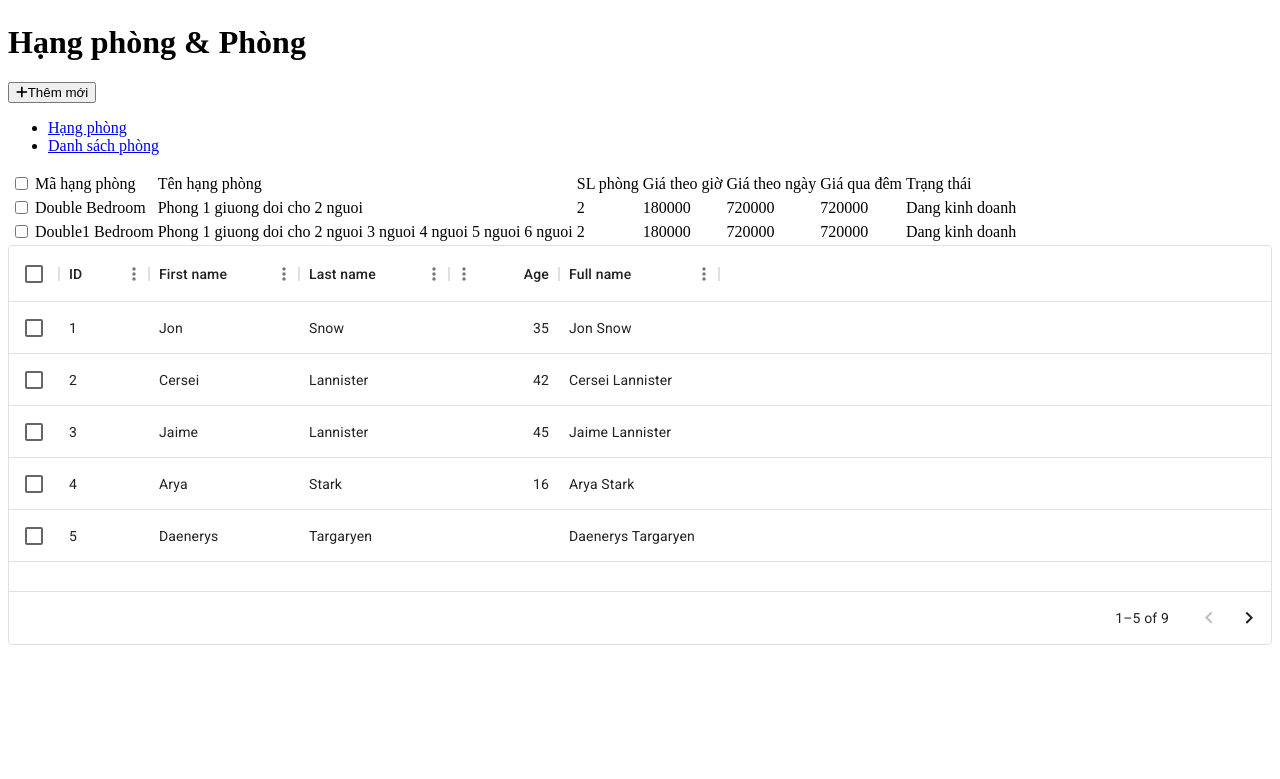
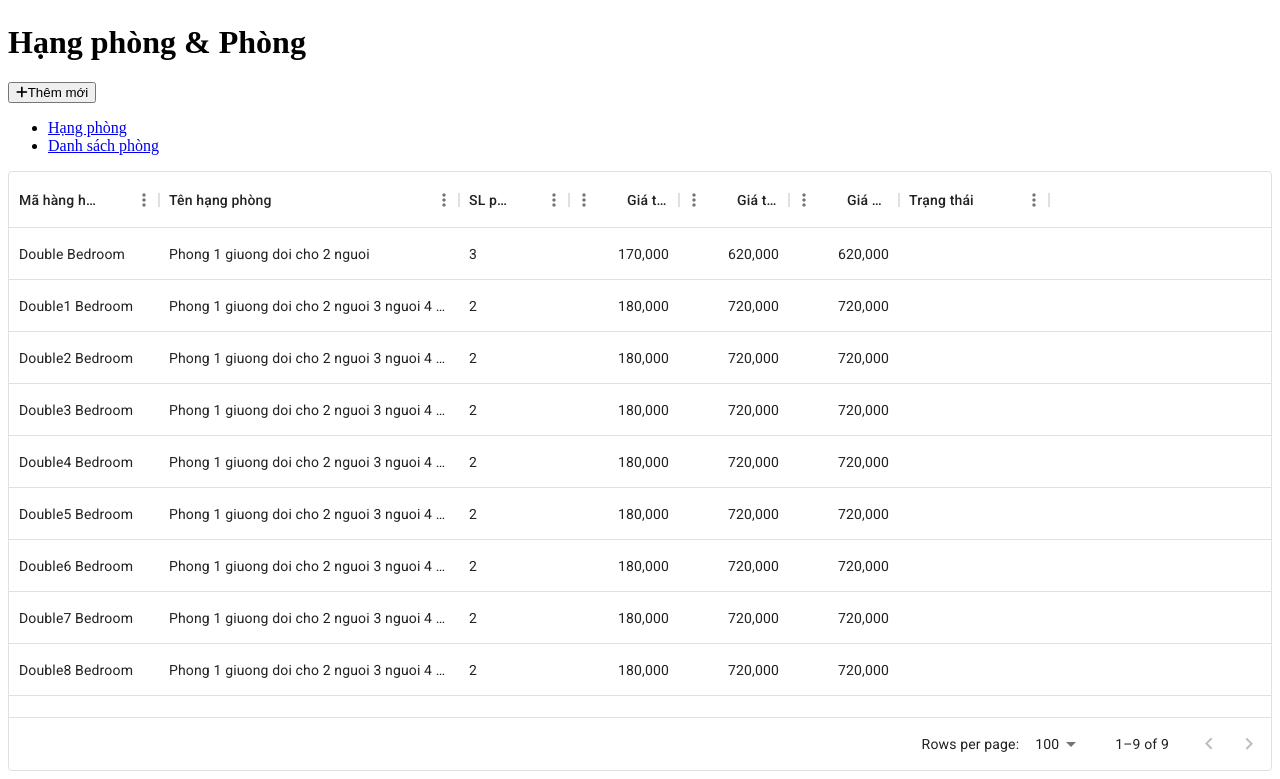
Before and after one commit to khanhtb1306/core_mana_hotel_fe, a React (Create React App) app in the folder app/: page /categoryRoomManagement in a window 1280 px wide. Shown: the part 1010-1789 px from the top of the page. Before the commit the page ends 1663 px from the top, so only its background shows below. Built offline with nearby package versions, Linux system fonts and the light colour scheme.

Commit message:
Create table room management, add create modal

```diff
--- a/app/src/App.js
+++ b/app/src/App.js
@@ -35,7 +35,7 @@ const router = createBrowserRouter([
 
 
 function App() {
-  return <div className='bg-gray-100'><RouterProvider router={router} /></div>;
+  return <div className="bg-gray-100 h-screen w-screen"><RouterProvider router={router} /></div>;
 }
 
 export default App;
--- a/app/src/components/RoomNavigation.js
+++ b/app/src/components/RoomNavigation.js
@@ -1,15 +1,28 @@
 import { NavLink } from "react-router-dom";
 
-function RoomNavigation() {
+function RoomNavigation(props) {
   return (
     <nav>
       <ul className="flex mt-5">
+        {props.isActive ? (
+          <>
             <li className="bg-blue-500 text-white px-4 py-2 rounded-t mr-2">
               <NavLink to="/categoryRoomManagement">Hạng phòng</NavLink>
             </li>
             <li className="bg-gray-300 px-4 py-2 rounded-t">
               <NavLink to="/roomManagement">Danh sách phòng</NavLink>
             </li>
+          </>
+        ) : (
+          <>
+            <li className="bg-gray-300 px-4 py-2 rounded-t mr-2">
+              <NavLink to="/categoryRoomManagement">Hạng phòng</NavLink>
+            </li>
+            <li className="bg-blue-500 text-white px-4 py-2 rounded-t">
+              <NavLink to="/roomManagement">Danh sách phòng</NavLink>
+            </li>
+          </>
+        )}
       </ul>
     </nav>
   );
--- a/app/src/components/UI/Button.js
+++ b/app/src/components/UI/Button.js
@@ -3,8 +3,8 @@ import { useState } from "react";
 function Button(props) {
   const [showAction, setShowAction] = useState(false);
   const list = props.names.map((item) => (
-    <div className="py-2 px-4 hover:bg-gray-200">
-      <i key={item.name} class={`${item.icon} pr-4`}></i>
+    <div key={item.name} className="py-2 px-4 hover:bg-gray-200" onClick={item.action}>
+      <i className={`${item.icon} pr-4`}></i>
       {item.name}
       <br />
     </div>
@@ -22,7 +22,7 @@ function Button(props) {
       </button>
       {showAction ? (
         <>
-          <div className="absolute bg-white ml-auto w-60 py-3">
+          <div className="absolute bg-white ml-auto w-60 py-3 z-10">
             {list}
           </div>
         </>
--- /dev/null
+++ b/app/src/components/UI/Modal.js
@@ -0,0 +1,27 @@
+function Modal({ open, onClose, size , children }) {
+  return (
+    <div
+      onClick={onClose}
+      className={`fixed inset-0 flex justify-center items-center transition-colors ${
+        open ? "visible bg-black/20" : "invisible"
+      }`}
+    >
+      <div
+        onClick={(e) => e.stopPropagation()}
+        className={`bg-white rounded-xl shadow p-6 transition-all ${size} ${
+          open ? "scale-100 opacity-100" : "scale-125 opacity-0"
+        }`}
+      >
+        <button
+          onClick={onClose}
+          className="absolute top-2 right-2 p-1 rounded-lg text-gray-400 bg-white hover:bg-gray-50 hover:text-gray-600"
+        >
+          <i class="fa-solid fa-x"></i>
+        </button>
+        {children}
+      </div>
+    </div>
+  );
+}
+
+export default Modal;
--- a/app/src/pages/CategoryManagement/index.js
+++ b/app/src/pages/CategoryManagement/index.js
@@ -4,67 +4,139 @@ import FilterStatus from "../../components/FilterStatus";
 import RoomRootLayout from "../RoomRootLayout";
 import Button from "../../components/UI/Button";
 
-import Box from '@mui/material/Box';
-import { DataGrid } from '@mui/x-data-grid';
+import Box from "@mui/material/Box";
+import { DataGrid } from "@mui/x-data-grid";
 
 const columns = [
-  { field: 'id', headerName: 'ID', width: 90 },
   {
-    field: 'firstName',
-    headerName: 'First name',
+    field: "id",
+    headerName: "Mã hàng hoá",
     width: 150,
-    editable: true,
+    headerClassName: "bg-blue-300",
   },
   {
-    field: 'lastName',
-    headerName: 'Last name',
-    width: 150,
-    editable: true,
+    field: "name",
+    headerName: "Tên hạng phòng",
+    sortable: true,
+    width: 300,
+    // valueGetter: (params) =>
+    //   `${params.row.firstName || ""} ${params.row.lastName || ""}`,
   },
   {
-    field: 'age',
-    headerName: 'Age',
-    type: 'number',
+    field: "amount",
+    headerName: "SL phòng",
     width: 110,
     editable: true,
   },
   {
-    field: 'fullName',
-    headerName: 'Full name',
-    description: 'This column has a value getter and is not sortable.',
+    field: "priceHour",
+    headerName: "Giá theo giờ",
+    type: "number",
+    width: 110,
+    editable: true,
+  },
+  {
+    field: "priceDay",
+    headerName: "Giá theo ngày",
+    //description: "This column has a value getter and is not sortable.",
+    type: "number",
+    width: 110,
+    editable: true,
+  },
+  {
+    field: "priceNight",
+    headerName: "Giá qua đêm",
+    type: "number",
+    width: 110,
+    editable: true,
+  },
+  {
+    field: "status",
+    headerName: "Trạng thái",
+    width: 150,
     sortable: false,
-    width: 160,
     valueGetter: (params) =>
-      `${params.row.firstName || ''} ${params.row.lastName || ''}`,
+      `${params.row.firstName || ""} ${params.row.lastName || ""}`,
   },
-];
-
-const rows = [
-  { id: 1, lastName: 'Snow', firstName: 'Jon', age: 35 },
-  { id: 2, lastName: 'Lannister', firstName: 'Cersei', age: 42 },
-  { id: 3, lastName: 'Lannister', firstName: 'Jaime', age: 45 },
-  { id: 4, lastName: 'Stark', firstName: 'Arya', age: 16 },
-  { id: 5, lastName: 'Targaryen', firstName: 'Daenerys', age: null },
-  { id: 6, lastName: 'Melisandre', firstName: null, age: 150 },
-  { id: 7, lastName: 'Clifford', firstName: 'Ferrara', age: 44 },
-  { id: 8, lastName: 'Frances', firstName: 'Rossini', age: 36 },
-  { id: 9, lastName: 'Roxie', firstName: 'Harvey', age: 65 },
 ];
 
 const DUMMY_CATEGORY_ROOM = [
   {
     id: "Double Bedroom",
     name: "Phong 1 giuong doi cho 2 nguoi",
-    amount: "2",
+    amount: 3,
+    priceHour: 170000,
+    priceDay: 620000,
+    priceNight: 620000,
+    status: "Dang kinh doanh",
+  },
+  {
+    id: "Double1 Bedroom",
+    name: "Phong 1 giuong doi cho 2 nguoi 3 nguoi 4 nguoi 5 nguoi 6 nguoi ",
+    amount: 2,
     priceHour: 180000,
     priceDay: 720000,
     priceNight: 720000,
     status: "Dang kinh doanh",
   },
   {
-    id: "Double1 Bedroom",
+    id: "Double2 Bedroom",
     name: "Phong 1 giuong doi cho 2 nguoi 3 nguoi 4 nguoi 5 nguoi 6 nguoi ",
-    amount: "2",
+    amount: 2,
+    priceHour: 180000,
+    priceDay: 720000,
+    priceNight: 720000,
+    status: "Dang kinh doanh",
+  },
+  {
+    id: "Double3 Bedroom",
+    name: "Phong 1 giuong doi cho 2 nguoi 3 nguoi 4 nguoi 5 nguoi 6 nguoi ",
+    amount: 2,
+    priceHour: 180000,
+    priceDay: 720000,
+    priceNight: 720000,
+    status: "Dang kinh doanh",
+  },
+  {
+    id: "Double4 Bedroom",
+    name: "Phong 1 giuong doi cho 2 nguoi 3 nguoi 4 nguoi 5 nguoi 6 nguoi ",
+    amount: 2,
+    priceHour: 180000,
+    priceDay: 720000,
+    priceNight: 720000,
+    status: "Dang kinh doanh",
+  },
+  {
+    id: "Double5 Bedroom",
+    name: "Phong 1 giuong doi cho 2 nguoi 3 nguoi 4 nguoi 5 nguoi 6 nguoi ",
+    amount: 2,
+    priceHour: 180000,
+    priceDay: 720000,
+    priceNight: 720000,
+    status: "Dang kinh doanh",
+  },
+  {
+    id: "Double6 Bedroom",
+    name: "Phong 1 giuong doi cho 2 nguoi 3 nguoi 4 nguoi 5 nguoi 6 nguoi ",
+    amount: 2,
+    priceHour: 180000,
+    priceDay: 720000,
+    priceNight: 720000,
+    status: "Dang kinh doanh",
+  },
+  {
+    id: "Double7 Bedroom",
+    name: "Phong 1 giuong doi cho 2 nguoi 3 nguoi 4 nguoi 5 nguoi 6 nguoi ",
+    amount: 2,
+    priceHour: 180000,
+    priceDay: 720000,
+    priceNight: 720000,
+    status: "Dang kinh doanh",
+  },
+  {
+    id: "Double8 Bedroom",
+    name: "Phong 1 giuong doi cho 2 nguoi 3 nguoi 4 nguoi 5 nguoi 6 nguoi ",
+    amount: 2,
     priceHour: 180000,
     priceDay: 720000,
     priceNight: 720000,
@@ -129,8 +201,8 @@ function CategoryManagementPage() {
               ]}
             />
           </div>
-          <RoomRootLayout />
-          <table className="table-auto w-full">
+          <RoomRootLayout isActive={true} />
+          {/* <table className="table-auto w-full">
             <thead className="bg-blue-200">
               <tr className="border-blue-300 border">
                 <td className="p-2">
@@ -149,23 +221,13 @@ function CategoryManagementPage() {
               </tr>
             </thead>
             <tbody>{listCate}</tbody>
-          </table>
-          <Box sx={{ height: 400, width: '100%' }}>
-      <DataGrid
-        rows={rows}
-        columns={columns}
-        initialState={{
-          pagination: {
-            paginationModel: {
-              pageSize: 5,
-            },
-          },
-        }}
-        pageSizeOptions={[5]}
-        checkboxSelection
-        disableRowSelectionOnClick
-      />
-    </Box>
+          </table> */}
+          <Box sx={{ height: 600, width: "100%" }}>
+            <DataGrid
+              rows={DUMMY_CATEGORY_ROOM}
+              columns={columns}
+            />
+          </Box>
         </div>
       </div>
     </>
--- a/app/src/pages/RoomManagement/index.js
+++ b/app/src/pages/RoomManagement/index.js
@@ -1,5 +1,243 @@
+import { Box } from "@mui/material";
+import { DataGrid, GridActionsCellItem, GridToolbar } from "@mui/x-data-grid";
+import { useState } from "react";
+import RoomRootLayout from "../RoomRootLayout";
+import Button from "../../components/UI/Button";
+import Modal from "../../components/UI/Modal";
+
+const rows = [
+  {
+    id: 1,
+    name: "1",
+    age: 25,
+  },
+  {
+    id: 2,
+    name: "2",
+    age: 36,
+  },
+  {
+    id: 3,
+    name: "3",
+    age: 19,
+  },
+  {
+    id: 4,
+    name: "4",
+    age: 28,
+  },
+  {
+    id: 5,
+    name: "5",
+    age: 23,
+  },
+  {
+    id: 6,
+    name: "5",
+    age: 23,
+  },
+  {
+    id: 7,
+    name: "5",
+    age: 23,
+  },
+  {
+    id: 8,
+    name: "5",
+    age: 23,
+  },
+  {
+    id: 9,
+    name: "5",
+    age: 23,
+  },
+];
+
 function RoomManagementPage() {
-    return <>Room</>;
+  const [rowSelectionModel, setRowSelectionModel] = useState([]);
+  const [openNewRoomModal, setOpenNewRoomModal] = useState(false);
+
+  const columns = [
+    { field: "name", headerName: "Name" },
+    { field: "age", headerName: "Age", type: "number" },
+    {
+      field: "actions",
+      headerName: "Actions",
+      type: "actions",
+      getActions: ({ id }) => {
+        console.log(rows[id]);
+        return [
+          <GridActionsCellItem
+            icon={<i className="fa-solid fa-eye"></i>}
+            label="Xem chi tiết"
+          />,
+          <GridActionsCellItem
+            icon={<i className="fa-solid fa-pen-to-square"></i>}
+            label="Edit"
+          />,
+        ];
+      },
+    },
+  ];
+
+  const newCateRoomHandler = () => {
+    console.log("category room");
+  };
+
+  const newRoomHandler = () => {
+    setOpenNewRoomModal(true);
+  };
+
+  return (
+    <>
+      <Box className="h-full w-10/12 mx-auto mt-10">
+        <div className="flex">
+          <h1 className="text-4xl">Hạng phòng & Phòng</h1>
+          <div className="ml-auto flex">
+            {rowSelectionModel.length > 0 ? (
+              <div className="mx-2">
+                <Button
+                  action="Thao tác"
+                  iconAction="fa-solid fa-ellipsis-vertical"
+                  names={[
+                    {
+                      name: "Xoá phòng",
+                      icon: "fa-solid fa-trash",
+                      action: newCateRoomHandler,
+                    },
+                  ]}
+                />
+              </div>
+            ) : null}
+            <div className="mx-2">
+              <Button
+                action="Thêm mới"
+                iconAction="fa-solid fa-plus"
+                names={[
+                  {
+                    name: "Hạng phòng",
+                    icon: "fa-solid fa-plus",
+                    action: newCateRoomHandler,
+                  },
+                  {
+                    name: "Phòng",
+                    icon: "fa-solid fa-plus",
+                    action: newRoomHandler,
+                  },
+                ]}
+              />
+            </div>
+          </div>
+        </div>
+        <RoomRootLayout isActive={false} />
+        <DataGrid
+          className="bg-white"
+          columns={columns}
+          rows={rows}
+          initialState={{
+            pagination: { paginationModel: { pageSize: 5 } },
+          }}
+          pageSizeOptions={[5, 10, 25]}
+          checkboxSelection
+          disableRowSelectionOnClick
+          onRowSelectionModelChange={(newRowSelectionModel) => {
+            setRowSelectionModel(newRowSelectionModel);
+          }}
+          rowSelectionModel={rowSelectionModel}
+          slots={{ toolbar: GridToolbar }}
+        />
+      </Box>
+      <Modal open={openNewRoomModal} onClose={() => setOpenNewRoomModal(false)} size="w-8/12 h-4/6">
+        <div className="p-2">
+          <h1 className="text-lg">Thêm phòng mới</h1>
+          <div className="flex w-full">
+            <table className="ml-auto w-7/12">
+              <tr>
+                <td>
+                  <h2>Tên phòng</h2>
+                </td>
+                <td>
+                  <input type="text" />
+                </td>
+              </tr>
+              <tr>
+                <td>
+                  <h2>Khu vực</h2>
+                </td>
+                <td>
+                  <input type="text" />
+                </td>
+              </tr>
+              <tr>
+                <td>
+                  <h2>Hạng phòng</h2>
+                </td>
+                <td>
+                  <input type="text" />
+                </td>
+              </tr>
+              <tr>
+                <td>
+                  <h2>Bắt đầu sử dụng</h2>
+                </td>
+                <td>
+                  <input type="text" />
+                </td>
+              </tr>
+            </table>
+            <table className="ml-auto w-5/12">
+              <tr>
+                <td>
+                  <h2>Giá theo giờ</h2>
+                </td>
+                <td>
+                  <input type="text" />
+                </td>
+              </tr>
+              <tr>
+                <td>
+                  <h2>Giá theo ngày</h2>
+                </td>
+                <td>
+                  <input type="text" />
+                </td>
+              </tr>
+              <tr>
+                <td>
+                  <h2>Giá theo đêm</h2>
+                </td>
+                <td>
+                  <input type="text" />
+                </td>
+              </tr>
+            </table>
+          </div>
+          <div className="flex">
+            <img
+              className="w-20 h-20"
+              src="https://media.architecturaldigest.com/photos/5eac5fa22105f13b72dede45/4:3/w_1420,h_1065,c_limit/111LexowAve_Aug18-1074.jpg"
+            />
+            <img
+              className="w-20 h-20"
+              src="https://media.architecturaldigest.com/photos/5eac5fa22105f13b72dede45/4:3/w_1420,h_1065,c_limit/111LexowAve_Aug18-1074.jpg"
+            />
+            <img
+              className="w-20 h-20"
+              src="https://media.architecturaldigest.com/photos/5eac5fa22105f13b72dede45/4:3/w_1420,h_1065,c_limit/111LexowAve_Aug18-1074.jpg"
+            />
+            <img
+              className="w-20 h-20"
+              src="https://media.architecturaldigest.com/photos/5eac5fa22105f13b72dede45/4:3/w_1420,h_1065,c_limit/111LexowAve_Aug18-1074.jpg"
+            />
+          </div>
+          <div>
+            <button className="bg-green-500">Luu</button>
+            <button className="bg-gray-300">Bo luu</button>
+          </div>
+        </div>
+      </Modal>
+    </>
+  );
 }
 
 export default RoomManagementPage;
--- a/app/src/pages/RoomRootLayout/index.js
+++ b/app/src/pages/RoomRootLayout/index.js
@@ -1,10 +1,10 @@
 import { Outlet } from "react-router-dom";
 import RoomNavigation from "../../components/RoomNavigation";
 
-function RoomRootLayout() {
+function RoomRootLayout(props) {
   return (
     <>
-      <RoomNavigation />
+      <RoomNavigation isActive={props.isActive} />
       <Outlet />
     </>
   );
```
Lines whose indentation alone changed are shown as unchanged.
